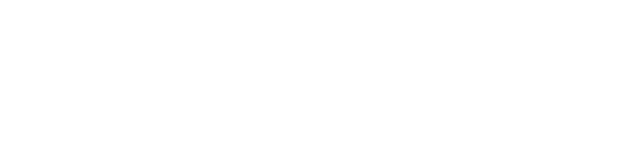
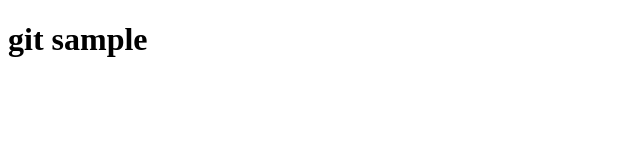
Before and after one commit to ZinMNB/Git_test, a plain HTML site: page index.html in a window 1280 px wide. Shown: the whole page, without its empty margins (0-640 px from the left). Drawn offline with Linux system fonts and the light colour scheme.

Commit message:
add to title

```diff
--- a/index.html
+++ b/index.html
@@ -5,6 +5,6 @@
     <title>Git_test</title>
   </head>
   <body>
-
+    <h1>git sample</h1>
   </body>
 </html>
```
